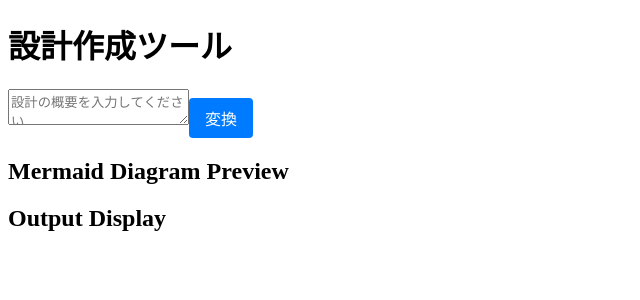
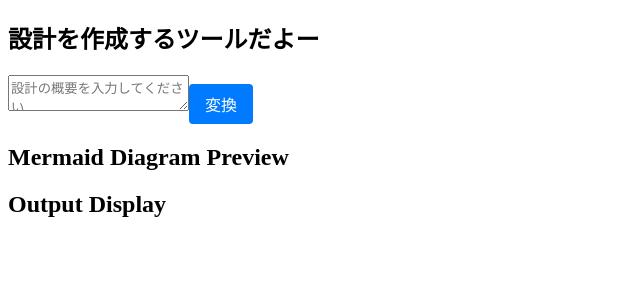
Before and after one commit to Kei-TAKAHATA/design_detailer, a React (Create React App) app in the folder frontend/: page / in a window 1280 px wide. Shown: the top 300 px of the page, without its empty margins (0-640 px from the left). Built offline with nearby package versions, Linux system fonts and the light colour scheme.

Commit message:
[refactor]タイトル変更

```diff
--- a/frontend/src/App.tsx
+++ b/frontend/src/App.tsx
@@ -5,9 +5,10 @@ import { OutputDisplay } from './components/OutputDisplay';
 
 
 export const App: React.FC = () => {
+
   return (
     <div>
-      <h1>設計作成ツール</h1>
+      <h2>設計を作成するツールだよー</h2>
       <DesignForm onSubmit={() => {}} />
       <MermaidPreview mermaidCode={''} />
       <OutputDisplay designSummary={''} designDiagram={''} />
```
